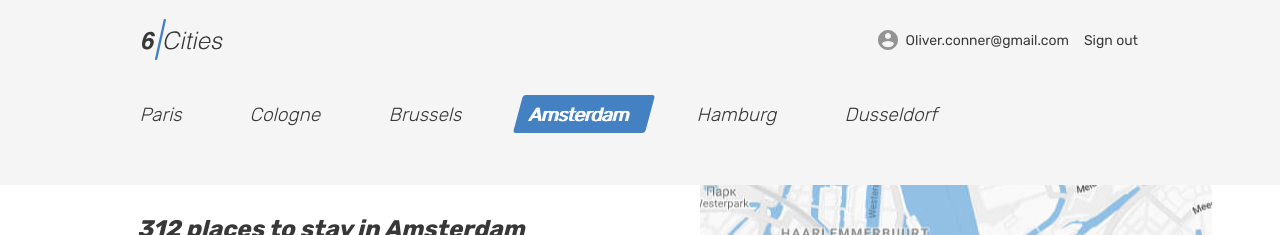
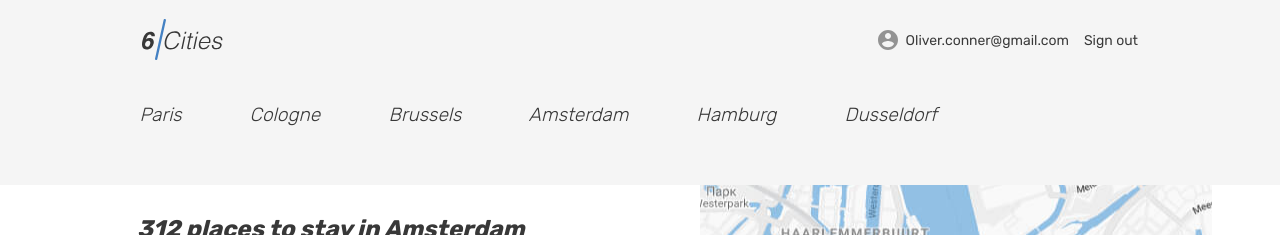
Before and after one commit to Chackmoole/six-cities, a React (Create React App) app: page / in a window 1280 px wide. Shown: the top 235 px of the page. Built offline with nearby package versions, Linux system fonts and the light colour scheme; no server answers.

Commit message:
Доработка компонента MainTabs

```diff
--- /dev/null
+++ b/src/components/main-tab/main-tab.tsx
@@ -0,0 +1,12 @@
+interface IProps {
+  handleChangeTown: (data:string) => void;
+  city: string;
+}
+
+export const MainTab = ({handleChangeTown, city}:IProps) => (
+  <li className="locations__item">
+    <div className="locations__item-link tabs__item" onClick={() => handleChangeTown(city)}>
+      <span>{city}</span>
+    </div>
+  </li>
+);
--- a/src/components/main-tabs/main-tabs.tsx
+++ b/src/components/main-tabs/main-tabs.tsx
@@ -1,38 +1,15 @@
+import {MainTab} from '../main-tab/main-tab';
+import {CITIES} from '../../data/cities';
+
 interface IProps {
-  onClick: (data:string) => void;
+  handleChangeTown: (data:string) => void;
 }
 
-export const MainTabs = ({onClick}:IProps) => (
+export const MainTabs = ({handleChangeTown}:IProps) => (
   <ul className="locations__list tabs__list">
-    <li className="locations__item">
-      <a className="locations__item-link tabs__item" href="#" onClick={() =>onClick('Paris')}>
-        <span>Paris</span>
-      </a>
-    </li>
-    <li className="locations__item">
-      <a className="locations__item-link tabs__item" href="#" onClick={() =>onClick('Cologne')}>
-        <span>Cologne</span>
-      </a>
-    </li>
-    <li className="locations__item">
-      <a className="locations__item-link tabs__item" href="#" onClick={() =>onClick('Brussels')}>
-        <span>Brussels</span>
-      </a>
-    </li>
-    <li className="locations__item">
-      <a className="locations__item-link tabs__item tabs__item--active" href="#" onClick={() =>onClick('Amsterdam')}>
-        <span>Amsterdam</span>
-      </a>
-    </li>
-    <li className="locations__item">
-      <a className="locations__item-link tabs__item" href="#" onClick={() =>onClick('Hamburg')}>
-        <span>Hamburg</span>
-      </a>
-    </li>
-    <li className="locations__item">
-      <a className="locations__item-link tabs__item" href="#" onClick={() =>onClick('Dusseldorf')}>
-        <span>Dusseldorf</span>
-      </a>
-    </li>
+    {CITIES.map((city) => (
+      <MainTab key={city} handleChangeTown={() => handleChangeTown(city)} city={city}/>
+    ))}
+
   </ul>
 );
--- a/src/pages/main/main.tsx
+++ b/src/pages/main/main.tsx
@@ -71,7 +71,7 @@ export const Main = ({offers}:IProps) => {
           <h1 className="visually-hidden">Cities</h1>
           <div className="tabs">
             <section className="locations container">
-              <MainTabs onClick={handlerTabClick}/>
+              <MainTabs handleChangeTown={handlerTabClick}/>
             </section>
           </div>
           <div className="cities">
```
